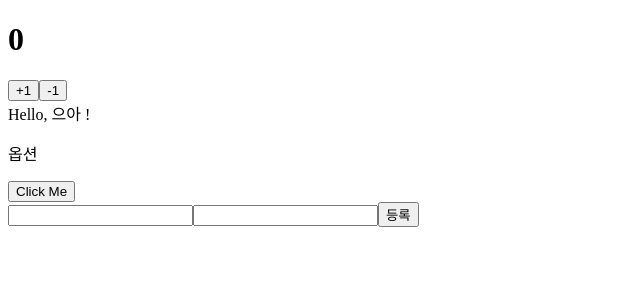
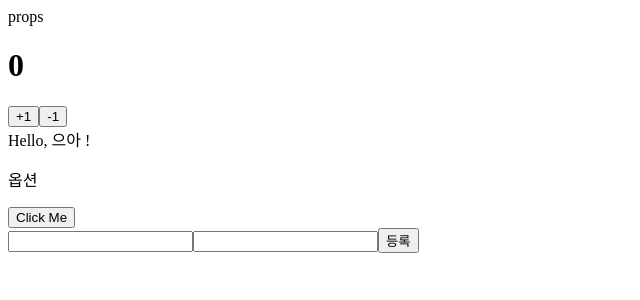
Before and after one commit to MIDUBANG/MIDUBANG-FRONT, a React (Create React App) app: page / in a window 1280 px wide. Shown: the top 300 px of the page, without its empty margins (0-640 px from the left). Built offline with nearby package versions, Linux system fonts and the light colour scheme.

Commit message:
📁 : 폴더 구조

```diff
--- a/src/App.tsx
+++ b/src/App.tsx
@@ -1,42 +1,19 @@
 import React, { useState } from "react";
-import Greetings from "./Greetings";
-import MyForm from "./MyForm";
+import Test from "./Test";
+
+import Home from "./pages/Analyze/Home";
 
 const App: React.FC = () => {
-  //useState를 사용 할 때 Generics 를 사용하지 않아도 알아서 타입을 유추하기 때문에 생략해도 상관없습니다.
-
-  const [count, setCount] = useState<number>(0);
-  const onIncrease = () => setCount(count + 1);
-  const onDecrease = () => setCount(count - 1);
-
-  // null일 수도 있고 아닐수도 있을때 Generics 를 활용하시면 좋습니다.
-  type Information = { name: string; description: string };
-  const [info, setInformation] = useState<Information | null>(null);
-
-  const onClick = (name: string) => {
-    console.log(`${name} `);
+  const TestOnClick = () => {
+    console.log("dfd");
   };
 
-  const onSubmit = (form: { name: string; description: string }) => {
-    console.log(form);
-  };
   return (
     <div>
-      <h1>{count}</h1>
-      <button onClick={onIncrease}>+1</button>
-      <button onClick={onDecrease}>-1</button>
-      <Greetings name="으아" onClick={onClick} optional="옵션" />
-      <MyForm onSubmit={onSubmit} />
+      <Home name="props" onClick={TestOnClick} />
+      <Test />
     </div>
   );
 };
 
 export default App;
-
-// const App: React.FC = () => {
-//   const onClick = (name: string) => {
-//     console.log(`${name} says hello`);
-//   };
-
-//   return <Greetings name="Hello" onClick={onClick} />;
-// };
--- /dev/null
+++ b/src/Test.tsx
@@ -0,0 +1,42 @@
+import React, { useState } from "react";
+import Greetings from "./Greetings";
+import MyForm from "./MyForm";
+
+const Test = () => {
+  //useState를 사용 할 때 Generics 를 사용하지 않아도 알아서 타입을 유추하기 때문에 생략해도 상관없습니다.
+
+  const [count, setCount] = useState<number>(0);
+  const onIncrease = () => setCount(count + 1);
+  const onDecrease = () => setCount(count - 1);
+
+  // null일 수도 있고 아닐수도 있을때 Generics 를 활용하시면 좋습니다.
+  type Information = { name: string; description: string };
+  const [info, setInformation] = useState<Information | null>(null);
+
+  const onClick = (name: string) => {
+    console.log(`${name} `);
+  };
+
+  const onSubmit = (form: { name: string; description: string }) => {
+    console.log(form);
+  };
+  return (
+    <div>
+      <h1>{count}</h1>
+      <button onClick={onIncrease}>+1</button>
+      <button onClick={onDecrease}>-1</button>
+      <Greetings name="으아" onClick={onClick} optional="옵션" />
+      <MyForm onSubmit={onSubmit} />
+    </div>
+  );
+};
+
+export default Test;
+
+// const App: React.FC = () => {
+//   const onClick = (name: string) => {
+//     console.log(`${name} says hello`);
+//   };
+
+//   return <Greetings name="Hello" onClick={onClick} />;
+// };
--- /dev/null
+++ b/src/pages/Analyze/Home/index.tsx
@@ -0,0 +1,14 @@
+type HomeProps = {
+  name: string;
+  onClick: () => void;
+};
+
+const Home = ({ name, onClick }: HomeProps) => {
+  return <div onClick={onClick}>{name}</div>;
+};
+
+Home.defaultProps = {
+  name: "!",
+};
+
+export default Home;
```
